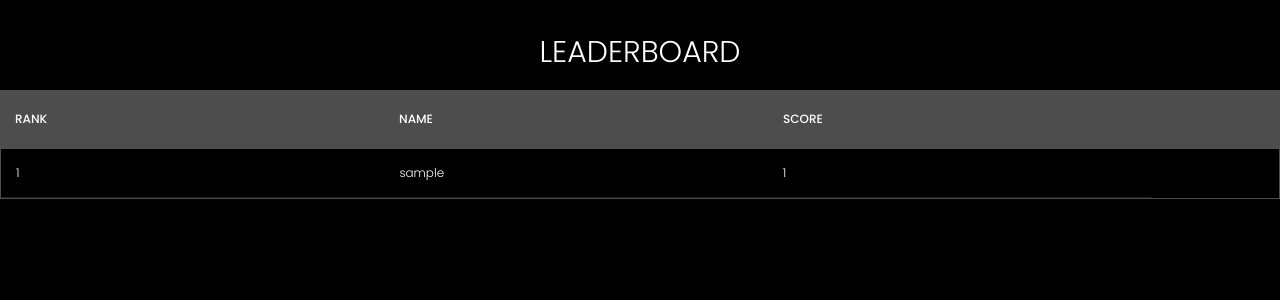
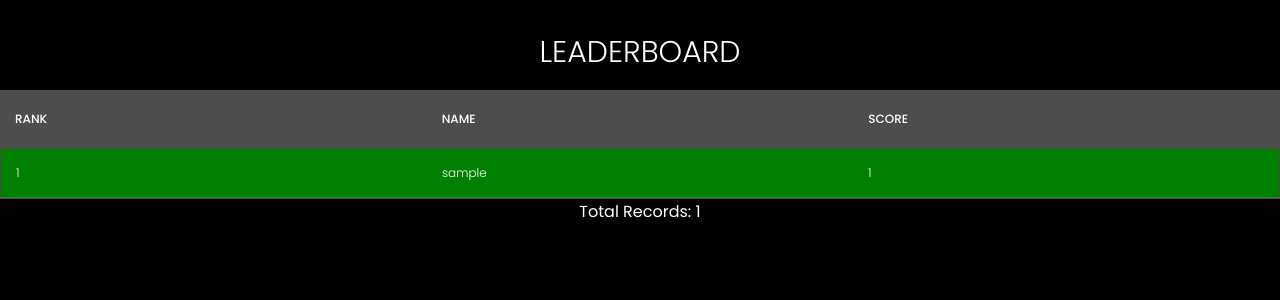
Before and after one commit to HarshDevelops/RankGuesser, a Node server app: page /leaderboard in a window 1280 px wide. Shown: the part 45-345 px from the top of the page. Run offline with Node 20, Linux system fonts and the light colour scheme; the visitor is signed in with stand-in values (Sample User, id 1); tables that the repository leaves empty hold one stand-in row (values such as "Sample post"); lists and menus that the app fills with data are empty; some libraries are stand-ins or nearby versions.

Commit message:
imporved leaderboard func for all inclusive expereince

```diff
--- a/app.js
+++ b/app.js
@@ -123,7 +123,6 @@ app.get('/login', function (req, res) {
       const founduser = await auth.findOne({ username: username });
       if (founduser) {
         if (founduser.password === password) {
-          alert("login successful!")
           req.session.username = username;
           res.redirect('/public/submit-clip.html');
         } else {
@@ -240,30 +239,85 @@ app.get('/login', function (req, res) {
 
   app.get('/leaderboard', async function (req, res) {
     try {
-      // Fetch the top 10 users based on their rank (score)
+
       const leaderboard = await auth.find({}, 'username rankofuser')
         .sort({ rankofuser: -1 })
         .limit(10)
         .exec();
 
-      // Find the current user's rank (score)
       const currentUser = await auth.findOne({ username: req.session.username }, 'rankofuser');
-
-      console.log('All Users:');
-      const allUsers = await auth.find({}, 'username');
-      console.log(allUsers);
-
-      res.render('leaderboard', { leaderboard: leaderboard, currentUser: currentUser });
+    const currusername = req.session.username;
+      const totalRecords = await auth.countDocuments();
+    console.log("Total Records:", totalRecords);
+      res.render('leaderboard', { leaderboard: leaderboard, currentUser: currusername, totalRecords: totalRecords , rankofuser : currentUser.rankofuser});
     } catch (err) {
       console.log(err);
       res.status(500).json({ message: 'Internal server error' });
     }
   });
 
-
   app.listen(3000, function () {
     console.log("Server is running on port 3000");
   });
+
+
+  app.get('/randomrecgen', async function (req, res) {
+    try {
+      const numRecords = 20; // Specify the number of random records you want to generate
+
+      for (let i = 0; i < numRecords; i++) {
+        const username = generateRandomUsername();
+        const password = generateRandomPassword();
+        const score = generateRandomScore();
+
+        const newUser = new auth({
+          username: username,
+          password: password,
+          rankofuser: score
+        });
+
+        await newUser.save();
+      }
+
+      res.send('Random records generated successfully');
+    } catch (err) {
+      console.log(err);
+      res.status(500).json({ message: 'Internal server error' });
+    }
+  });
+
+  // Function to generate a random username
+  function generateRandomUsername() {
+    const length = 8; // Specify the desired length of the username
+    const characters = 'abcdefghijklmnopqrstuvwxyzABCDEFGHIJKLMNOPQRSTUVWXYZ0123456789';
+    let username = '';
+    for (let i = 0; i < length; i++) {
+      const randomIndex = Math.floor(Math.random() * characters.length);
+      username += characters.charAt(randomIndex);
+    }
+    return username;
+  }
+
+  // Function to generate a random password
+  function generateRandomPassword() {
+    const length = 10; // Specify the desired length of the password
+    const characters = 'abcdefghijklmnopqrstuvwxyzABCDEFGHIJKLMNOPQRSTUVWXYZ0123456789!@#$%^&*';
+    let password = '';
+    for (let i = 0; i < length; i++) {
+      const randomIndex = Math.floor(Math.random() * characters.length);
+      password += characters.charAt(randomIndex);
+    }
+    return password;
+  }
+
+  // Function to generate a random score
+  function generateRandomScore() {
+    const minScore = 0; // Specify the minimum score value
+    const maxScore = 1000; // Specify the maximum score value
+    return Math.floor(Math.random() * (maxScore - minScore + 1) + minScore);
+  }
+
+
 
 // //-----------------------------------------------------
 // var express = require('express');
--- a/views/leaderboard.ejs
+++ b/views/leaderboard.ejs
@@ -30,7 +30,7 @@
         }
 
         table {
-            width: 90%;
+            width: 100%;
             table-layout: fixed;
         }
 
@@ -80,6 +80,9 @@
             font-weight: 400;
         }
 
+        .highlight {
+    background-color: green;
+}
         /* Navbar styles */
 
         .navbar {
@@ -161,12 +164,10 @@
     </nav>
     <br>
     <br>
-    <br>
-    <section>
-        <!--for demo wrap-->
+    <br>  <section>
         <h1>LEADERBOARD</h1>
         <div class="tbl-header">
-            <table cellpadding="0" cellspacing="0" border="0">
+            <table cellpadding="0" cellspacing="0" border="0" style="margin: 0 auto; text-align: center;">
                 <thead>
                     <tr>
                         <th>Rank</th>
@@ -177,28 +178,39 @@
             </table>
         </div>
         <div class="tbl-content">
-            <table cellpadding="0" cellspacing="0" border="0">
+            <table cellpadding="0" cellspacing="0" border="0" style="margin: 0 auto; text-align: center;">
                 <tbody>
                     <% leaderboard.forEach(function(user, index) { %>
-                        <tr>
-                            <td>
-                                <%= index + 1 %>
-                            </td>
-                            <td>
-                                <%= user.username %>
-                            </td>
-                            <td>
-                                <%= user.rankofuser %>
-                            </td>
+                        <% if (currentUser === user.username) { %>
+                            <tr style="color: white; background-color: green;">
+                                <td style="color: white; background-color: green;"><%= index + 1 %></td>
+                                <td style="color: white; background-color: green;"><%= user.username %></td>
+                                <td style="color: white; background-color: green;"><%= user.rankofuser %></td>
+                            </tr>
+                        <% } else { %>
+                            <tr>
+                                <td><%= index + 1 %></td>
+                                <td><%= user.username %></td>
+                                <td><%= user.rankofuser %></td>
+                            </tr>
+                        <% } %>
+                    <% }); %>
+
+                    <% if (leaderboard.length >= 10 && !leaderboard.some(user => user.username === currentUser)) { %>
+                        <tr style="color: white; background-color: green;">
+                            <td> --- </td>
+                            <td><%= currentUser %></td>
+                            <td><%= rankofuser %></td>
                         </tr>
-                        <% }); %>
+                    <% } %>
                 </tbody>
             </table>
         </div>
+        <div class="center-text">
+            <p style="text-align: center;">Total Records: <%= totalRecords %></p>
+        </div>
     </section>
-
-
-
+    </body>
     <!-- <h1>LEADERBOARD TRIAL</h1>
     <table>
         <tr>
@@ -219,6 +231,5 @@
         <p>Your Rank: <%= currentUser.rankofuser %></p>
       <% } %>
     </body> -->
-</body>
 
 </html>
```
